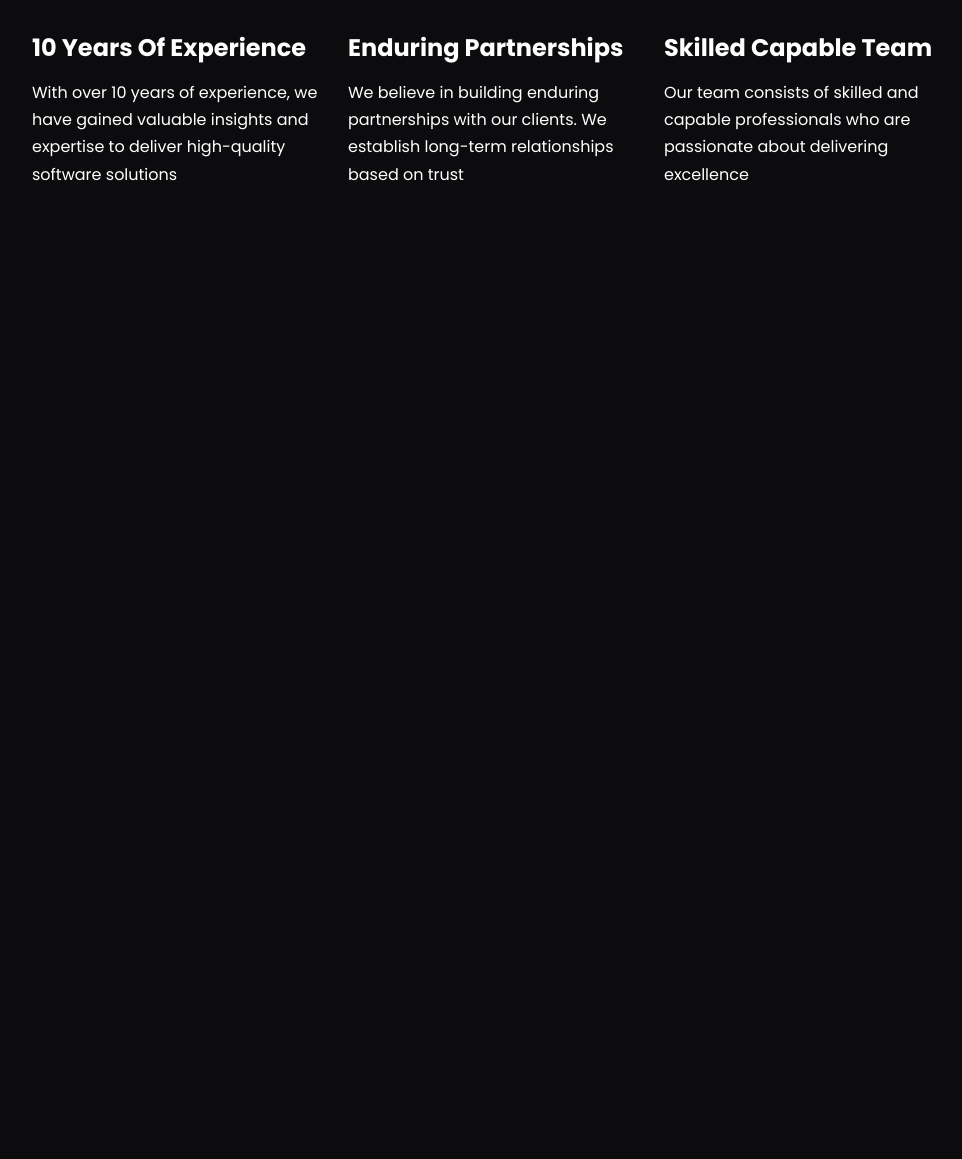
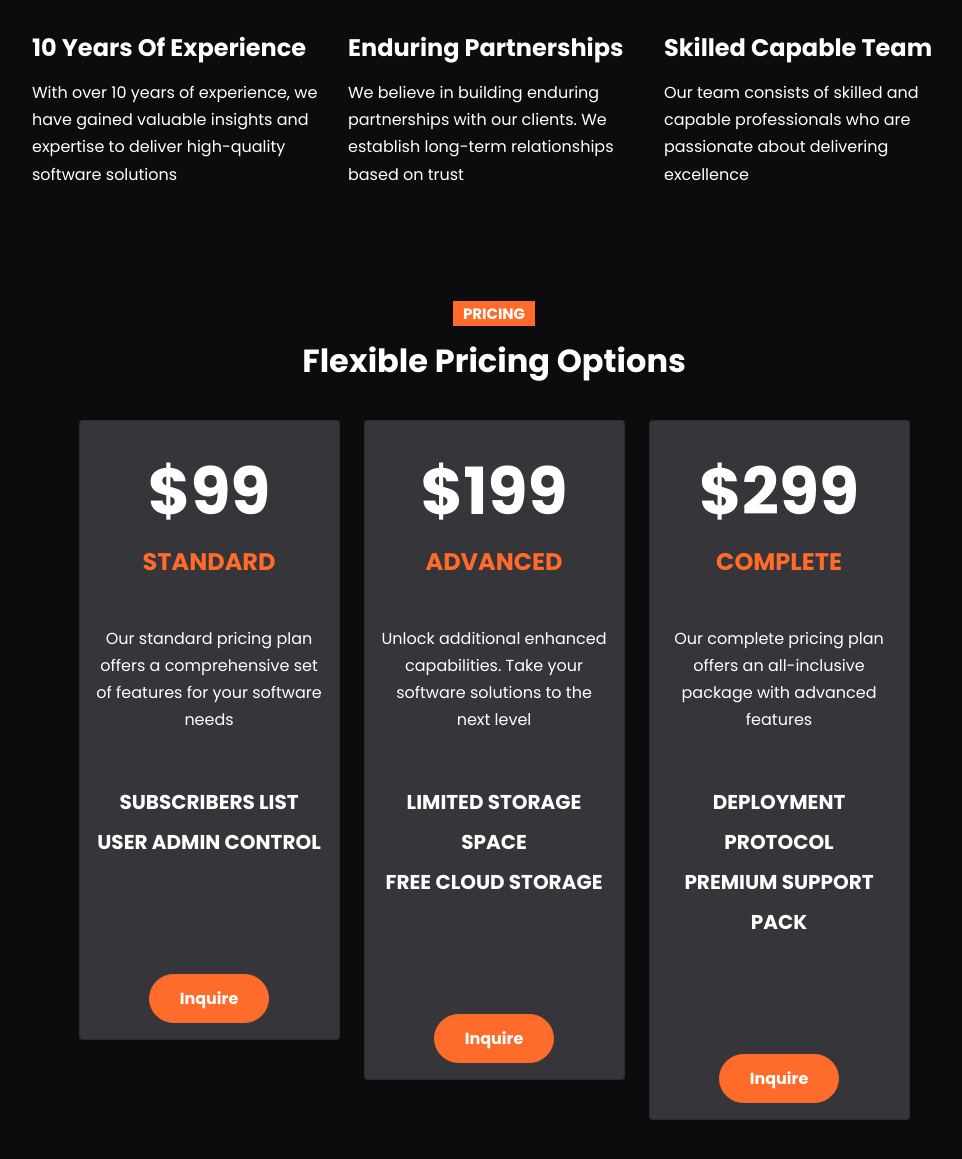
Before and after one commit to rodlez/bootstrap-vera, a website: page index.html in a window 1280 px wide. Shown: the part 5199-6358 px from the top of the page, without its empty margins (146-1108 px from the left). Before the commit the page ends 5499 px from the top, so only its background shows below. Drawn offline with nearby package versions, Linux system fonts and the light colour scheme; files that its build step writes are made by us from their sources.

Commit message:
Add Pricing Section

```diff
--- a/index.html
+++ b/index.html
@@ -523,6 +523,92 @@
       </div>
     </section>
 
+    <!-- Pricing -->
+    <section id="pricing" class="pricing my-6">
+      <div class="container">
+        <div class="row mb-4">
+          <div class="col-md-6 offset-md-3 d-flex flex-column align-items-center text-center">
+            <h5><span class="badge bg-primary rounded-0 text-uppercase">
+              Pricing
+            </span></h5>
+            <h2 class="fw-bold">
+              Flexible Pricing Options
+            </h2>
+          </div>
+        </div>
+        <div class="row justify-content-center">
+          <!-- Pricing Col 1 -->
+          <div class="col-md-3 price">
+            <div class="card bg-secondary text-center rounded-1">
+              <div class="card-body">
+                <div class="xl-text fw-bold">$99</div>
+                <h4 class="card-title text-primary text-uppercase fw-bold mb-5">
+                  Standard
+                </h4>
+                <p>Our standard pricing plan offers a comprehensive set of features
+                  for your software needs</p>
+                  <ul class="list-unstyled lh-lg mt-5">
+                    <li class="text-uppercase fs-5 fw-bold">
+                      Subscribers List
+                    </li>
+                    <li class="text-uppercase fs-5 fw-bold">
+                      User Admin Control
+                    </li>
+                  </ul>
+                  <a href="#contact" class="btn btn-primary text-white mt-6 fw-bold">Inquire</a>
+              </div>
+            </div>
+          </div>
+
+          <!-- Pricing Col 2 -->
+          <div class="col-md-3 price">
+            <div class="card bg-secondary text-center rounded-1">
+              <div class="card-body">
+                <div class="xl-text fw-bold">$199</div>
+                <h4 class="card-title text-primary text-uppercase fw-bold mb-5">
+                  Advanced
+                </h4>
+                <p> Unlock additional enhanced capabilities. Take your software
+                  solutions to the next level</p>
+                  <ul class="list-unstyled lh-lg mt-5">
+                    <li class="text-uppercase fs-5 fw-bold">
+                      Limited Storage Space
+                    </li>
+                    <li class="text-uppercase fs-5 fw-bold">
+                      Free Cloud Storage
+                    </li>
+                  </ul>
+                  <a href="#contact" class="btn btn-primary text-white mt-6 fw-bold">Inquire</a>
+              </div>
+            </div>
+          </div>
+
+          <!-- Pricing Col 3 -->
+          <div class="col-md-3 price">
+            <div class="card bg-secondary text-center rounded-1">
+              <div class="card-body">
+                <div class="xl-text fw-bold">$299</div>
+                <h4 class="card-title text-primary text-uppercase fw-bold mb-5">
+                  Complete
+                </h4>
+                <p> Our complete pricing plan offers an all-inclusive package with
+                  advanced features</p>
+                  <ul class="list-unstyled lh-lg mt-5">
+                    <li class="text-uppercase fs-5 fw-bold">
+                      Deployment Protocol
+                    </li>
+                    <li class="text-uppercase fs-5 fw-bold">
+                      Premium Support Pack
+                    </li>
+                  </ul>
+                  <a href="#contact" class="btn btn-primary text-white mt-6 fw-bold">Inquire</a>
+              </div>
+            </div>
+          </div>
+        </div>
+      </div>
+    </section>
+
     <script src="js/replaceme.min.js"></script>
     <script src="js/bootstrap.bundle.min.js"></script>
     <script src="js/script.js"></script>
--- a/scss/styles.scss
+++ b/scss/styles.scss
@@ -140,6 +140,14 @@
     margin-top: 130px;
 }
 
+// Pricing
+.pricing {
+    .card-body:hover {
+        border: 1px solid var(--bs-primary);
+        border-radius: 5px;
+    }
+}
+
 // Small Screens
 @media (max-width: 992px) {
     .xl-text {
@@ -204,4 +212,10 @@
             margin-bottom: 20px;
         }
     }
+    // Pricing
+    .pricing {
+        .price{
+            margin-bottom: 20px !important;
+        }
+    }
 }
```
